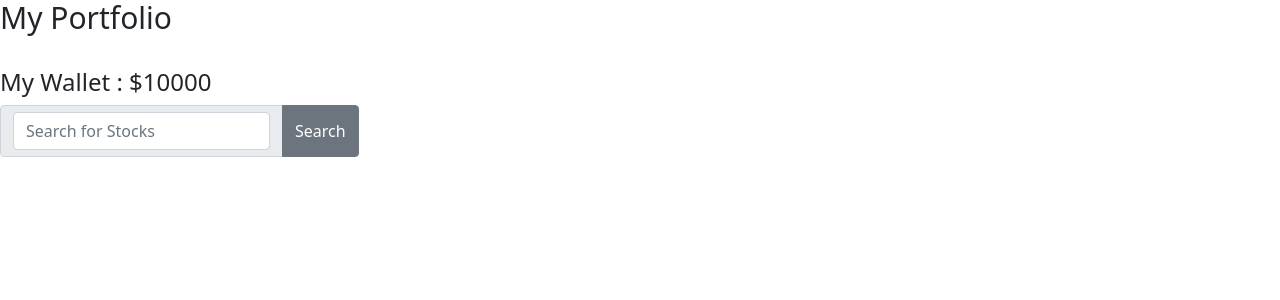
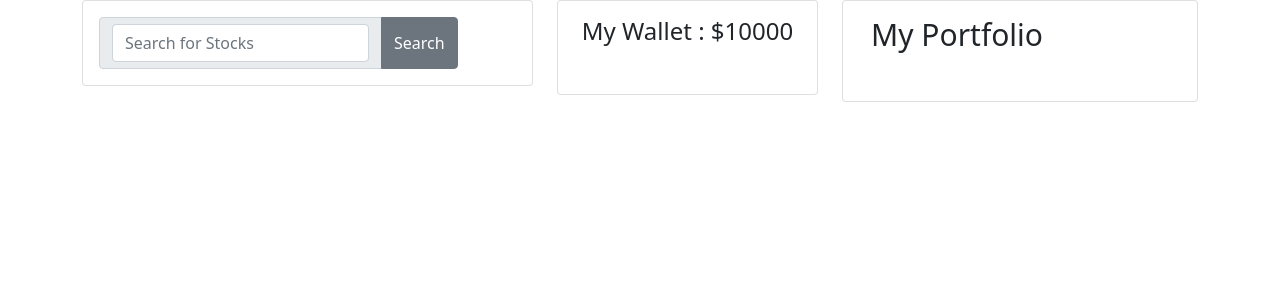
Before and after one commit to sam-2000/stocksreactapp, a React (Create React App) app: page /stockdetails in a window 1280 px wide. Shown: the top 300 px of the page. Built offline with nearby package versions, Linux system fonts and the light colour scheme.

Commit message:
UI using cards and container

```diff
--- a/package.json
+++ b/package.json
@@ -1,5 +1,4 @@
 {
-  "homepage": "https://sam-2000.github.io/stocks-react-app",
   "name": "stocks",
   "version": "0.1.0",
   "private": true,
--- a/public/index.html
+++ b/public/index.html
@@ -28,6 +28,9 @@
     <title>React App</title>
   </head>
   <body>
+    <script src="https://cdnjs.cloudflare.com/ajax/libs/Chart.js/3.6.1/chart.min.js"
+      integrity="sha512-O2fWHvFel3xjQSi9FyzKXWLTvnom+lOYR/AUEThL/fbP4hv1Lo5LCFCGuTXBRyKC4K4DJldg5kxptkgXAzUpvA=="
+      crossorigin="anonymous" referrerpolicy="no-referrer"></script>
     <noscript>You need to enable JavaScript to run this app.</noscript>
     <div id="root"></div>
     <!--
--- a/src/App.js
+++ b/src/App.js
@@ -11,6 +11,14 @@ import {
   Form,
   List,
   ListGroupItem,
+  FormGroup,
+  ListGroup,
+  Badge,
+  Row,
+  Col,
+  Card,
+  CardBody,
+  CardGroup,
 } from "reactstrap";
 
 function App() {
@@ -108,12 +116,12 @@ function App() {
 
   return (
     <div>
-      <Portfolio st={st} sellStock={sellStock} />
-
-      <Wallet price={price} />
-
       <center>
         <div>
+          <Row>
+            <Col sm="5">
+              <Card>
+                <CardBody>
                   <InputGroup>
                     <InputGroupText>
                       <Input
@@ -136,17 +144,24 @@ function App() {
                         style={{
                           display: "flex",
                           flexDirection: "row",
-                  justifyContent: "center",
-                  alignItems: "center",
+                          justifyContent: "left",
+                          alignItems: "left",
                         }}
                       >
+                        <ListGroup>
+                          <ListGroupItem>
+                            <Row>
+                              <Col>
                                 <h4
-                  onClick={() => displayDetails(temp1["1. symbol"])}
+                                  onClick={() =>
+                                    displayDetails(temp1["1. symbol"])
+                                  }
                                   style={{ margin: "5px" }}
                                 >
-                  {temp1["2. name"]}
+                                  {temp1["1. symbol"]}
                                 </h4>
-
+                              </Col>
+                              <Col>
                                 <Form onSubmit={(e) => addStock(e)}>
                                   <InputGroup>
                                     <Button
@@ -154,7 +169,7 @@ function App() {
                                       style={{
                                         marginLeft: "20px",
                                         height: "28px",
-                        width: "50px",
+                                        width: "65px",
                                         backgroundColor: "lightgreen",
                                       }}
                                     >
@@ -162,19 +177,29 @@ function App() {
                                     </Button>
                                     <Input
                                       type="number"
-                      style={{ width: "60px", height: "28px" }}
+                                      style={{ height: "28px" }}
                                     />
                                     <Input
                                       style={{ display: "none" }}
-                      value={temp1["2. name"]}
+                                      value={temp1["1. symbol"]}
                                     />
                                   </InputGroup>
                                 </Form>
+                              </Col>
+                            </Row>
+                          </ListGroupItem>
+                        </ListGroup>
                       </div>
                     );
                   })}
-        </div>
-      </center>
+                </CardBody>
+              </Card>
+            </Col>
+            <Col sm="3">
+              <Card>
+                <CardBody>
+                  <Wallet price={price} />
+                  <br />
                   {displayData.map((i) => {
                     var temp2 = JSON.parse(JSON.stringify(i));
                     return (
@@ -186,7 +211,9 @@ function App() {
                             <li>stocktype : {temp2["3. type"]}</li>
                             <li>region : {temp2["4. region"]}</li>
                             <li>market opens at : {temp2["5. marketOpen"]}</li>
-                <li>market closes at : {temp2["6. marketClose"]}</li>
+                            <li>
+                              market closes at : {temp2["6. marketClose"]}
+                            </li>
                             <li>timezone : {temp2["7. timezone"]}</li>
                             <li>currency : {temp2["8. currency"]}</li>
                             <li>matchScore : {temp2["9. matchScore"]}</li>
@@ -195,6 +222,19 @@ function App() {
                       </div>
                     );
                   })}
+                </CardBody>
+              </Card>
+            </Col>
+            <Col sm="4">
+              <Card>
+                <CardBody>
+                  <Portfolio st={st} sellStock={sellStock} />
+                </CardBody>
+              </Card>
+            </Col>
+          </Row>
+        </div>
+      </center>
     </div>
   );
 }
--- a/src/Components/Portfolio.js
+++ b/src/Components/Portfolio.js
@@ -9,12 +9,25 @@ import {
   ListGroup,
   ListGroupItem,
   Badge,
+  Row,
+  Col,
 } from "reactstrap";
 
 const Portfolio = (props) => {
   return (
     <>
-      <h3 style={{ fontSize: "30px" }}> My Portfolio</h3>
+      <Row>
+        <h3
+          style={{
+            fontSize: "30px",
+            display: "flex",
+            justifyContent: "right",
+            paddingRight: "150px",
+          }}
+        >
+          My Portfolio
+        </h3>
+      </Row>
       <br />
       {props.st.map((c) => {
         return (
@@ -22,16 +35,18 @@ const Portfolio = (props) => {
             style={{
               display: "flex",
               flexDirection: "row",
-              justifyContent: "left",
+              justifyContent: "right",
               alignItems: "center",
             }}
           >
             <ListGroup>
               <ListGroupItem>
+                <Row>
+                  <Col>
                     {c[0]} <Badge pill>{c[1]}</Badge>
-              </ListGroupItem>
-            </ListGroup>
-            <br />
+                  </Col>
+
+                  <Col>
                     <Form onSubmit={(e) => props.sellStock(e)}>
                       <InputGroup>
                         <Button
@@ -39,19 +54,22 @@ const Portfolio = (props) => {
                           style={{
                             marginLeft: "20px",
                             height: "28px",
-                    width: "40px",
+                            width: "55px",
                             backgroundColor: "red",
                           }}
                         >
                           Sell
                         </Button>
-                <Input
-                  type="number"
-                  style={{ width: "60px", height: "28px" }}
-                />
+                        {"  "}
+                        <Input type="number" style={{ height: "28px" }} />
                       </InputGroup>
                       <Input style={{ display: "none" }} value={c[0]} />
                     </Form>
+                  </Col>
+                </Row>
+              </ListGroupItem>
+            </ListGroup>
+
             <br />
           </div>
         );
--- a/src/index.js
+++ b/src/index.js
@@ -1,10 +1,13 @@
-import React from 'react';
-import ReactDOM from 'react-dom';
-import App from './App';
+import React from "react";
+import ReactDOM from "react-dom";
+import App from "./App";
+import { Container } from "reactstrap";
 
 ReactDOM.render(
   <React.StrictMode>
-    <App />
+    <Container>
+      <App />
+    </Container>
   </React.StrictMode>,
-  document.getElementById('root')
+  document.getElementById("root")
 );
```
Also changed, not shown: 2 other files (tests, documents, lock files or other folders). Lines whose indentation alone changed are shown as unchanged.
